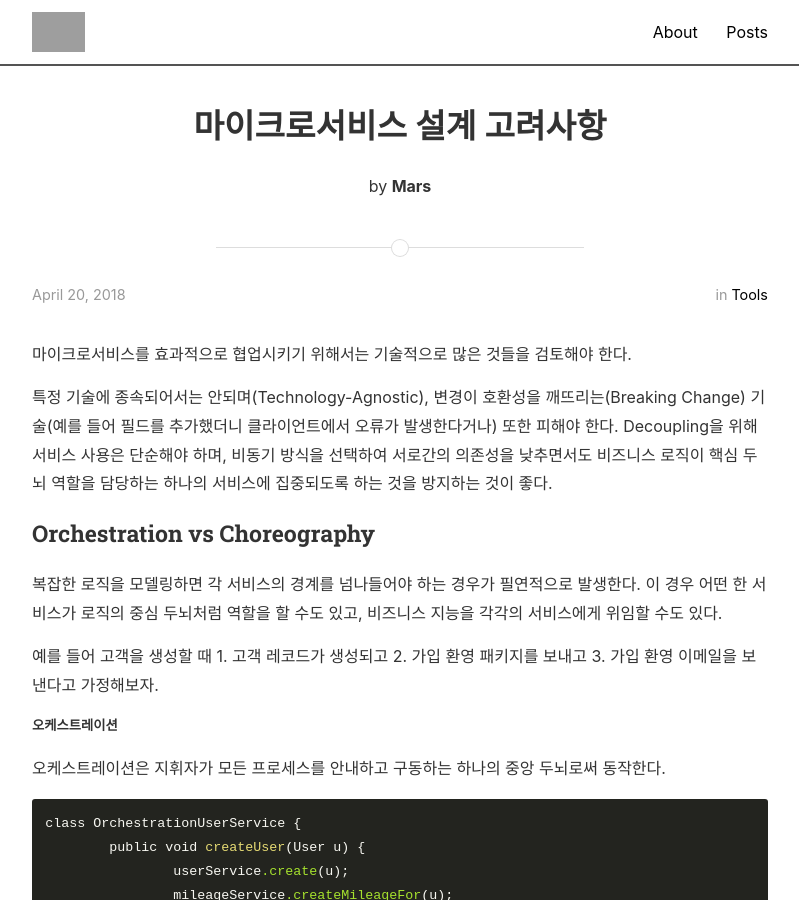
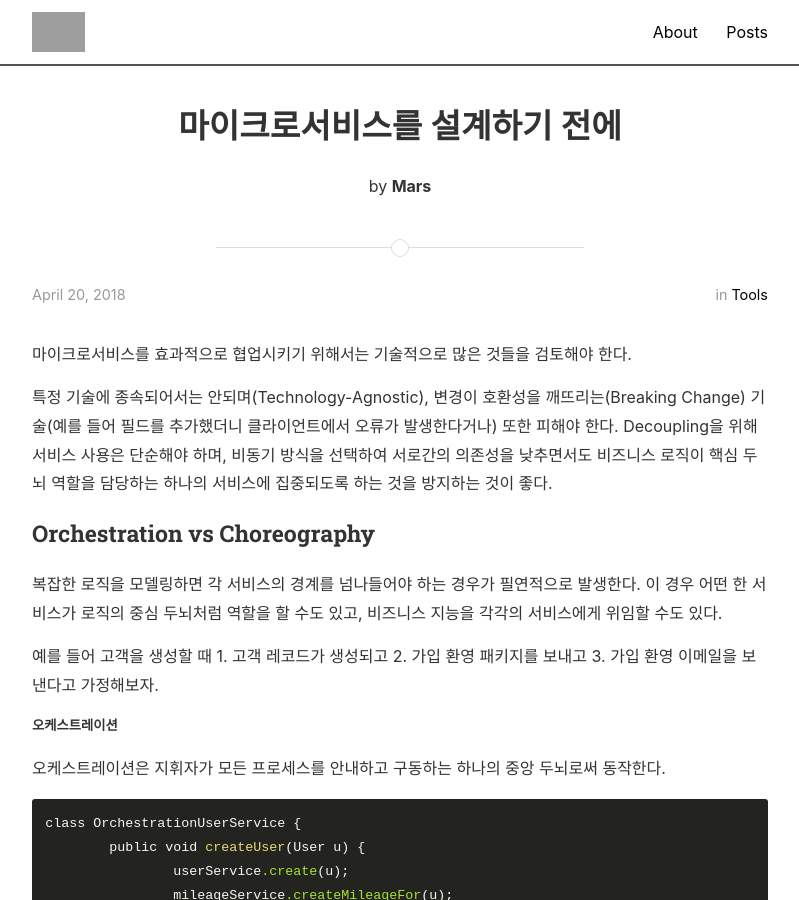
Before and after one commit to countingmars/countingmars.github.io, a Jekyll site: the page built from _posts/2018-04-20-microservice-before-design.markdown, in a window 1280 px wide and 900 px high. Shown: the whole window, without its empty margins (240-1039 px from the left). Built offline with Jekyll 4.4.1, drawn with Linux system fonts in a browser that asks for light colours; nearby versions of some CDN libraries; grey boxes are pictures that could not be loaded.

Commit message:
post microservice before design

```diff
--- a/_posts/2018-04-20-microservice-before-design.markdown
+++ b/_posts/2018-04-20-microservice-before-design.markdown
@@ -1,6 +1,6 @@
 ---
 layout: post
-title:  "마이크로서비스 설계 고려사항"
+title:  "마이크로서비스를 설계하기 전에"
 date:   2018-04-20 19:25:01
 author: Mars
 categories: tools
```
